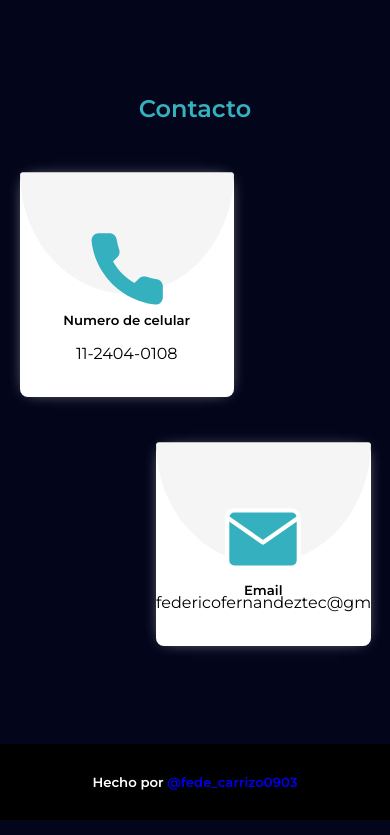
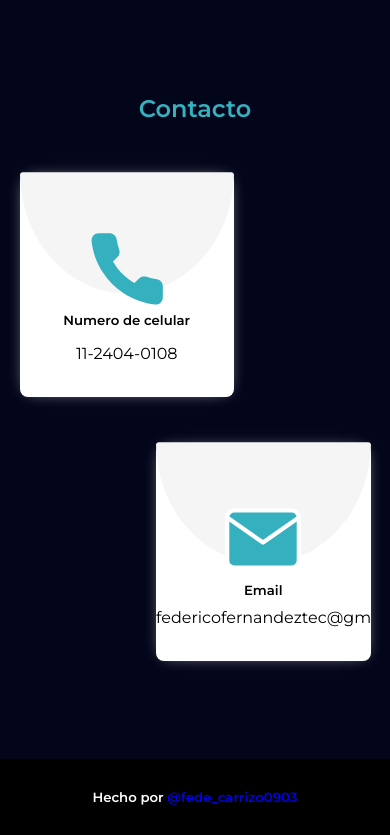
Before and after one commit to FedericoF03/Briefcase-Javascript, a plain HTML site: page index.html in a window 390 px wide. Shown: the part 1926-2761 px from the top of the page. Drawn offline with Linux system fonts and the light colour scheme.

Commit message:
Arreglado un problema del espacio en la carta email.

```diff
--- a/estilos/Style.css
+++ b/estilos/Style.css
@@ -407,7 +407,7 @@ color: #35B1C0;
 
   .contact__text__email {
     text-align: center;
-    margin-top: -5px;
+    margin-top: 10px;
     padding-bottom: 8%;
     color: black;
     overflow-x: scroll;
```
